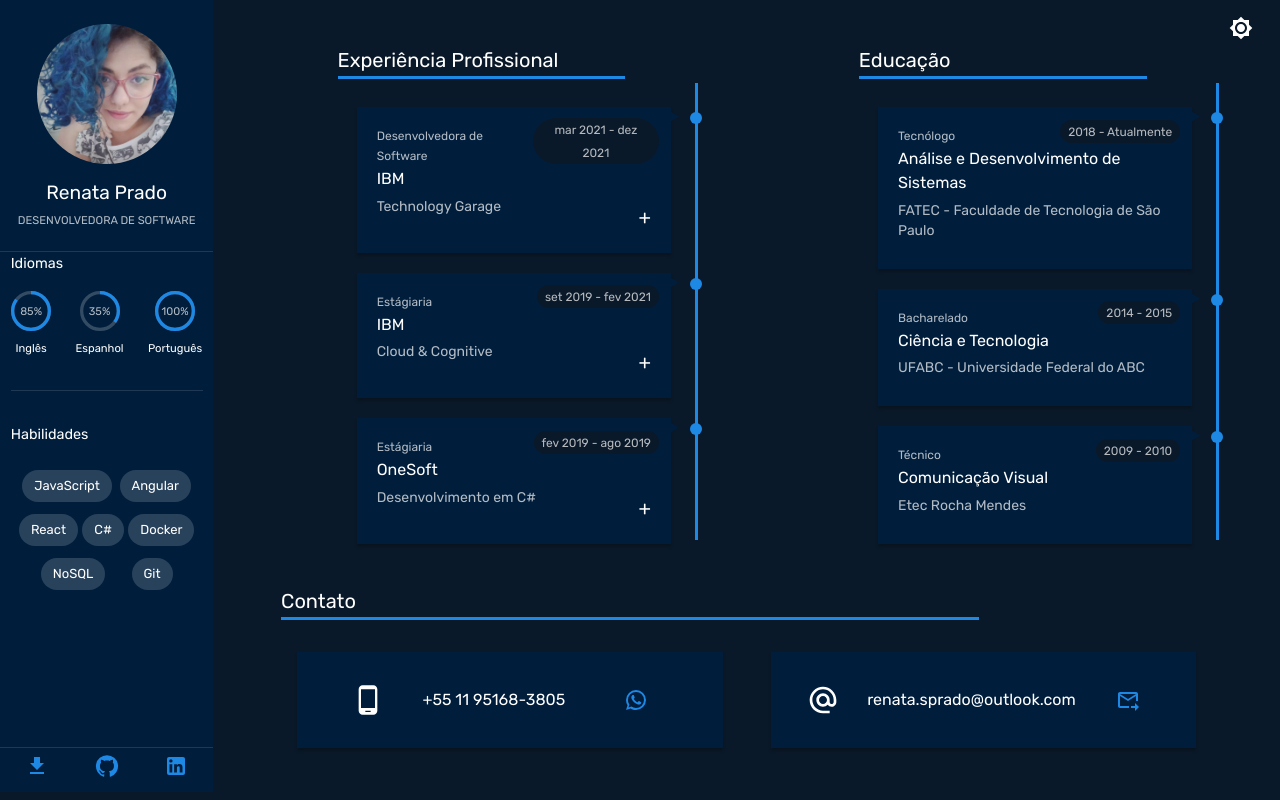
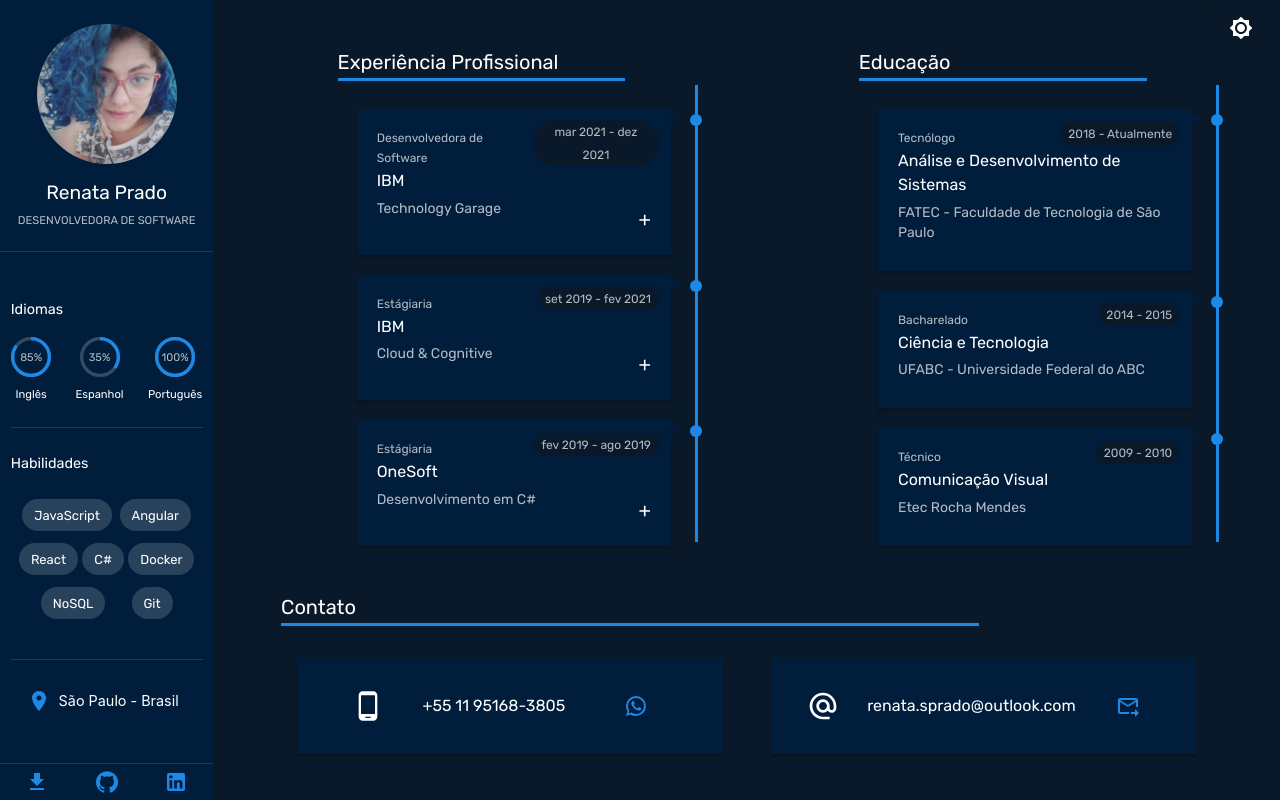
Before and after one commit to renataprado/resume, a React (Create React App) app: page / in a window 1280 px wide. Built offline with nearby package versions, Linux system fonts and the light colour scheme.

Commit message:
profile aligniment

```diff
--- a/src/components/Profile.js
+++ b/src/components/Profile.js
@@ -14,6 +14,7 @@ import DeleteIcon from '@mui/icons-material/Delete';
 import DownloadIcon from '@mui/icons-material/Download';
 import GitHubIcon from '@mui/icons-material/GitHub';
 import LinkedInIcon from '@mui/icons-material/LinkedIn';
+import PlaceIcon from '@mui/icons-material/Place';
 import avatar from "../assets/avatar1.jpg";
 import { height } from "@mui/system";
 
@@ -33,11 +34,44 @@ function Profile() {
         flexDirection: "column",
         alignItems: "center",
         justifyContent: "space-between",
-        height: "99%",
-        overflow: "auto"
+        height: "100%",
       }}
     >
-      <Box sx={{ display: "flex", flexDirection: "column", alignItems: "center"}}>
+      <Card />
+      <Stack
+          sx={{ width: "90%" }}
+          spacing={{ xs: 1, md: 2, lg: 3 }}
+          divider={<Divider flexItem />}
+        >
+          <Languagues languages={languages}/>
+          <Skills skills={skills}/>
+          <Box sx={{ display: "flex", alignItems: "center", width: '100%', justifyContent: 'center'}}>
+            <PlaceIcon color="primary" />
+            <Typography variant="body" sx={{ fontSize: "0.9rem", color: "text.primary", p: 1 }}>
+                São Paulo - Brasil
+            </Typography>
+          </Box>
+        </Stack>
+      <Box sx={{ width: "100%" }}>
+        <Divider flexItem />
+        <Stack direction="row" justifyContent={"space-evenly"}>
+          <Button aria-label="download pdf">
+            <DownloadIcon color="primary" />
+          </Button>
+          <Button aria-label="github">
+            <GitHubIcon color="primary" />
+          </Button>
+          <Button aria-label="linkedin">
+            <LinkedInIcon color="primary" />
+          </Button>
+        </Stack>
+      </Box>
+    </Box>
+  );
+}
+const Card = () => {
+  return(
+    <Box sx={{ display: "flex", flexDirection: "column", alignItems: "center", width: '100%'}}>
       <Avatar
         alt="Renata Prado"
         src={avatar}
@@ -56,49 +90,52 @@ function Profile() {
         Desenvolvedora de Software
       </Typography>
       <Divider flexItem />
-        <Stack sx={{width:'90%'}} spacing={{ xs: 2, sm: 3, md: 4 }} divider={<Divider flexItem />}>
-          <Box sx={styles.section}>
+    </Box>
+  )
+}
+
+const Skills = (props) => {
+  return(
+    <Box sx={{ width: "100%" }}>
+            <Typography variant="h6" sx={styles.sectionTitle}>
+              Habilidades
+            </Typography>
+            <Box
+              sx={{
+                display: "flex",
+                flexWrap: "wrap",
+                gap: 0.5,
+                justifyContent: "space-evenly",
+                p: 1,
+              }}
+            >
+              {props.skills.map((s, i) => (
+                <Chip sx={{ mb: "0.5rem" }} label={s} key={i} />
+              ))}
+            </Box>
+          </Box>
+  )
+}
+
+const Languagues = (props) => {
+  return(
+    <Box sx={{ width: "100%" }}>
     <Typography variant="h6" sx={styles.sectionTitle}>
       Idiomas
     </Typography>
-            <Stack direction="row" spacing={3}  alignItems="flex-start" justifyContent="space-evenly">
-              {languages.map((l, index) => (
+    <Stack
+      direction="row"
+      spacing={3}
+      alignItems="flex-start"
+      justifyContent="space-evenly"
+    >
+      {props.languages.map((l, index) => (
         <Language key={index} value={l}></Language>
       ))}
     </Stack>
   </Box>
-          <Box sx={styles.section}>
-            <Typography variant="h6" sx={styles.sectionTitle}>
-              Habilidades
-            </Typography>
-            <Box sx={{display: 'flex', flexWrap: 'wrap', gap: 0.5, justifyContent: 'space-evenly', p:1  }}>
-              {skills.map((s, i)=>(<Chip sx={{mb:'0.5rem'}} label={s} key={i}/>))}
-            </Box>
-          </Box>
-        </Stack>
-      </Box>
-      <Box sx={{ width: '100%'}}>
-        <Divider flexItem />
-        <Stack
-          direction="row"
-          justifyContent={'space-evenly'}
-          >
-          <Button aria-label="download pdf">
-            <DownloadIcon  color="primary"/>
-          </Button>
-          <Button aria-label="github">
-            <GitHubIcon  color="primary"/>
-          </Button>
-          <Button aria-label="linkedin">
-            <LinkedInIcon  color="primary" />
-          </Button>
-        </Stack>
-      </Box>
-    </Box>
-  );
+  )
 }
-
-
 const Language = (props) => {
   const [progress, setProgress] = useState(0);
 
@@ -174,7 +211,6 @@ const Language = (props) => {
 const styles = {
   section: {
     width: "100%",
-    mt: 2,
   },
   sectionTitle: {
     fontSize: "0.9rem",
--- a/src/screens/Main.js
+++ b/src/screens/Main.js
@@ -33,12 +33,12 @@ function Main(props){
     <Box sx={{ height: '100vh'}}>
       <Grid container spacing={0}>
         <Grid item sm={4} md={3} lg={2}>
-          <Box sx={{ bgcolor: "background.paper", height: "99vh" }}>
+          <Box sx={{ bgcolor: "background.paper", height: "100vh", display: 'flex', overflow: "auto" }}>
             <Profile></Profile>
           </Box>
         </Grid>
         <Grid item sm={8} md={9} lg={10}>
-          <Box sx={{overflow: "auto", display: 'flex', height: '99vh'}}>
+          <Box sx={{overflow: "auto", display: 'flex', height: '100vh'}}>
             <Grid container columnSpacing={{md:3, lg: 1}}  rowSpacing={{ sm:3, md: 2, lg: 2}} sx={{p: 2}}>
             <Grid item xs={0} md={2} lg={1} ></Grid>
               <Grid item xs={12} md={9} lg={5}sx={styles.centerItem}>
```
Lines whose indentation alone changed are shown as unchanged.
